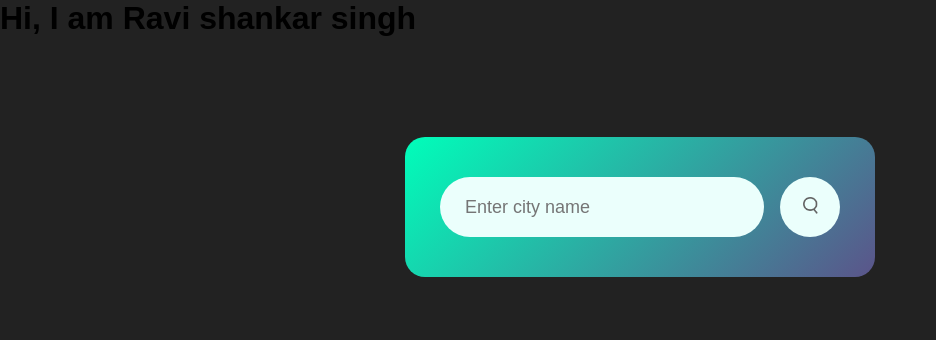
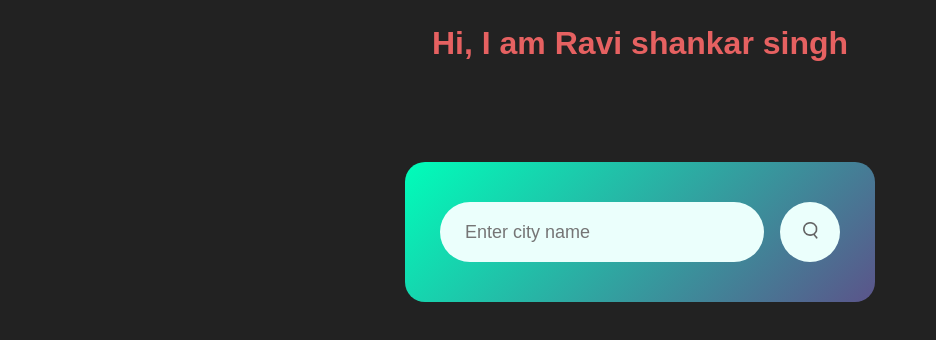
Before and after one commit to ravvviii/Weather_forecast, a plain HTML site: page index.html in a window 1280 px wide. Shown: the whole page, without its empty margins (0-936 px from the left). Drawn offline with Linux system fonts and the light colour scheme.

Commit message:
Update style.css

```diff
--- a/style.css
+++ b/style.css
@@ -110,3 +110,12 @@ body {
   margin-top: 10px;
   display: none;
 }
+
+
+
+.name{
+  color: rgb(230, 97, 97);
+  margin-top: 15px;
+  padding-top: 10px;
+  text-align: center;
+}
```
